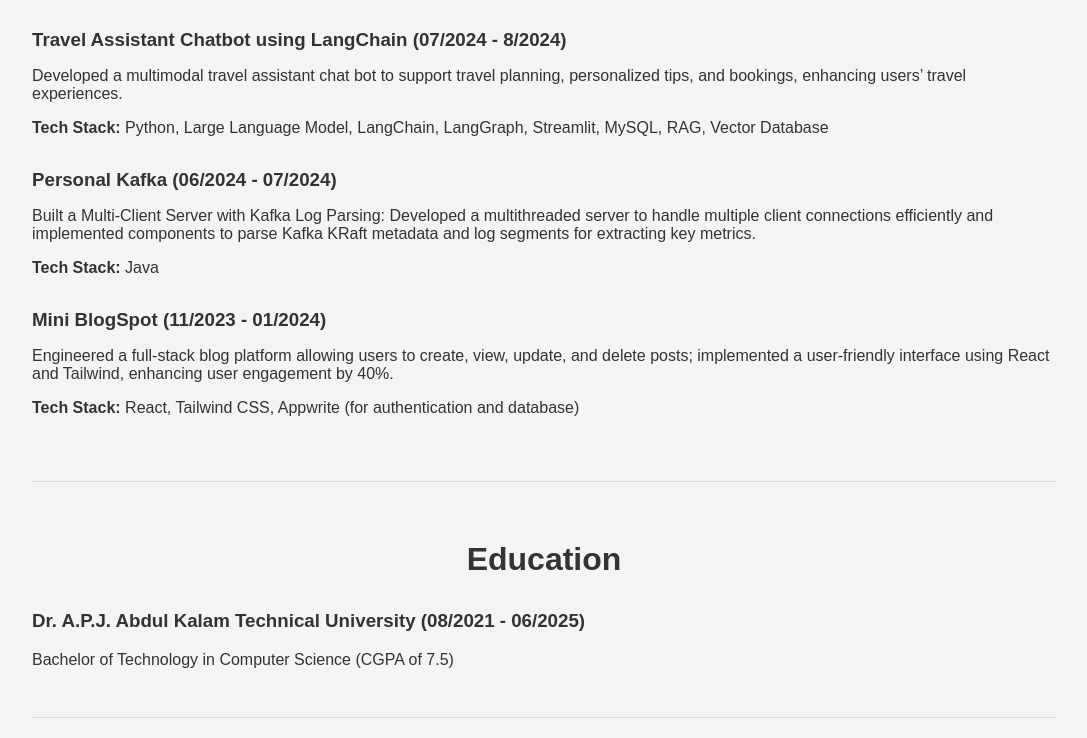
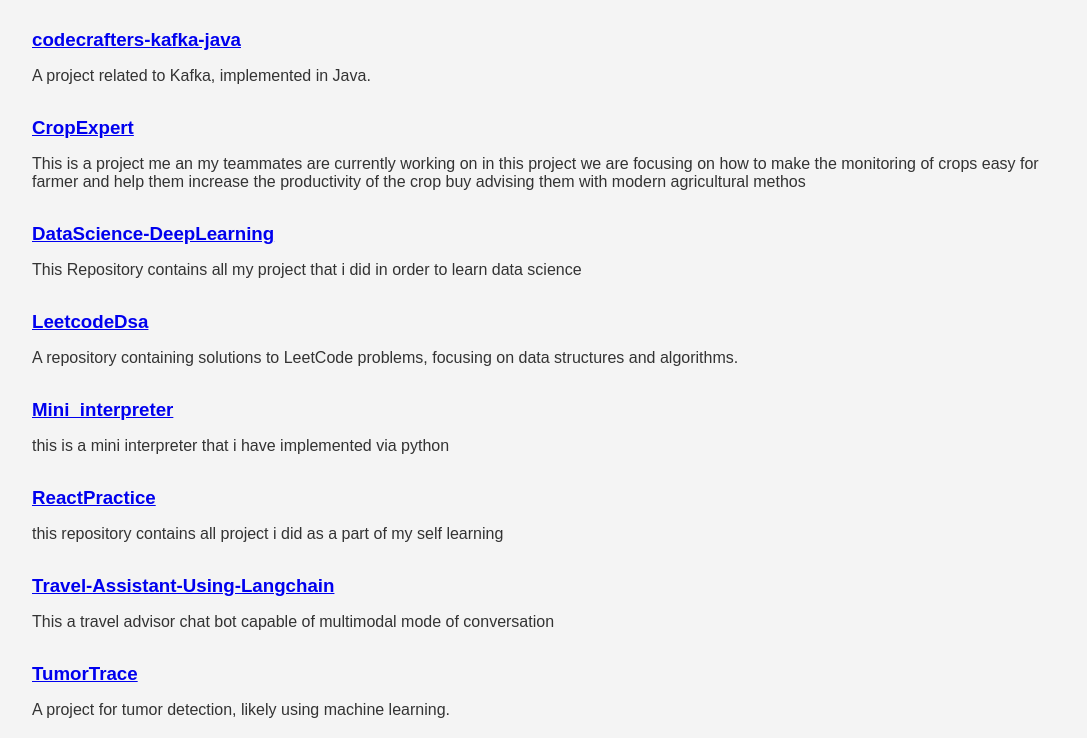
Before and after one commit to ShriNarayanPandey01/ShriNarayanPandey01.github.io, a plain HTML site: page index.html in a window 1280 px wide. Shown: the part 722-1460 px from the top of the page, without its empty margins (96-1183 px from the left). Drawn offline with Linux system fonts and the light colour scheme.

Commit message:
updated git project in portfolio

```diff
--- a/index.html
+++ b/index.html
@@ -42,21 +42,47 @@
 
         <div class="section">
             <h2>Projects</h2>
+
             <div class="project">
-                <h3>Travel Assistant Chatbot using LangChain <span>(07/2024 - 8/2024)</span></h3>
-                <p>Developed a multimodal travel assistant chat bot to support travel planning, personalized tips, and bookings, enhancing users’ travel experiences.</p>
-                <p><strong>Tech Stack:</strong> Python, Large Language Model, LangChain, LangGraph, Streamlit, MySQL, RAG, Vector Database</p>
+                <h3><a href="https://github.com/ShriNarayanPandey01/codecrafters-kafka-java" target="_blank">codecrafters-kafka-java</a></h3>
+                <p>A project related to Kafka, implemented in Java.</p>
             </div>
+
             <div class="project">
-                <h3>Personal Kafka <span>(06/2024 - 07/2024)</span></h3>
-                <p>Built a Multi-Client Server with Kafka Log Parsing: Developed a multithreaded server to handle multiple client connections efficiently and implemented components to parse Kafka KRaft metadata and log segments for extracting key metrics.</p>
-                <p><strong>Tech Stack:</strong> Java</p>
+                <h3><a href="https://github.com/ShriNarayanPandey01/CropExpert" target="_blank">CropExpert</a></h3>
+                <p>This is a project me an my teammates are currently working on in this project we are focusing  on how to make the monitoring of crops easy for farmer and help them increase the productivity of the crop buy advising them  with modern agricultural methos</p>
             </div>
+
             <div class="project">
-                <h3>Mini BlogSpot <span>(11/2023 - 01/2024)</span></h3>
-                <p>Engineered a full-stack blog platform allowing users to create, view, update, and delete posts; implemented a user-friendly interface using React and Tailwind, enhancing user engagement by 40%.</p>
-                <p><strong>Tech Stack:</strong> React, Tailwind CSS, Appwrite (for authentication and database)</p>
+                <h3><a href="https://github.com/ShriNarayanPandey01/DataScience-DeepLearning" target="_blank">DataScience-DeepLearning</a></h3>
+                <p>This Repository contains all my project that i did in order to learn data science</p>
             </div>
+
+            <div class="project">
+                <h3><a href="https://github.com/ShriNarayanPandey01/LeetcodeDsa" target="_blank">LeetcodeDsa</a></h3>
+                <p>A repository containing solutions to LeetCode problems, focusing on data structures and algorithms.</p>
+            </div>
+
+            <div class="project">
+                <h3><a href="https://github.com/ShriNarayanPandey01/Mini_interpreter" target="_blank">Mini_interpreter</a></h3>
+                <p>this is a mini interpreter that i have implemented via python </p>
+            </div>
+
+            <div class="project">
+                <h3><a href="https://github.com/ShriNarayanPandey01/ReactPractice" target="_blank">ReactPractice</a></h3>
+                <p>this repository contains all project i did as a part of my self learning</p>
+            </div>
+
+            <div class="project">
+                <h3><a href="https://github.com/ShriNarayanPandey01/Travel-Assistant-Using-Langchain" target="_blank">Travel-Assistant-Using-Langchain</a></h3>
+                <p>This a travel advisor chat bot capable of multimodal mode of conversation   </p>
+            </div>
+
+            <div class="project">
+                <h3><a href="https://github.com/ShriNarayanPandey01/TumorTrace" target="_blank">TumorTrace</a></h3>
+                <p>A project for tumor detection, likely using machine learning.</p>
+            </div>
+
         </div>
 
         <div class="section">
```
